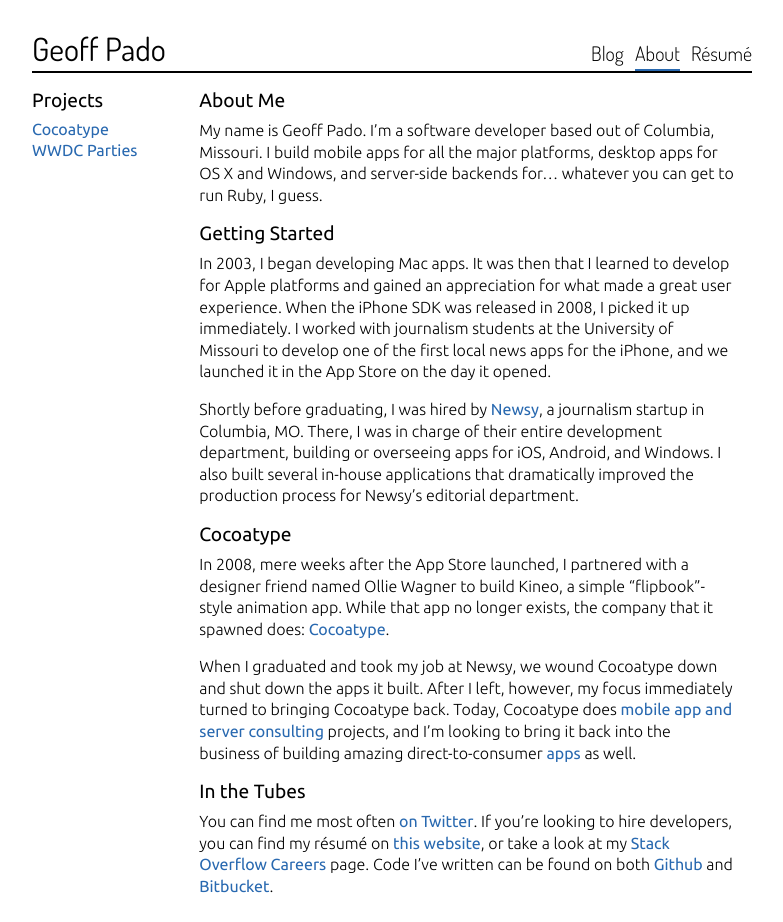
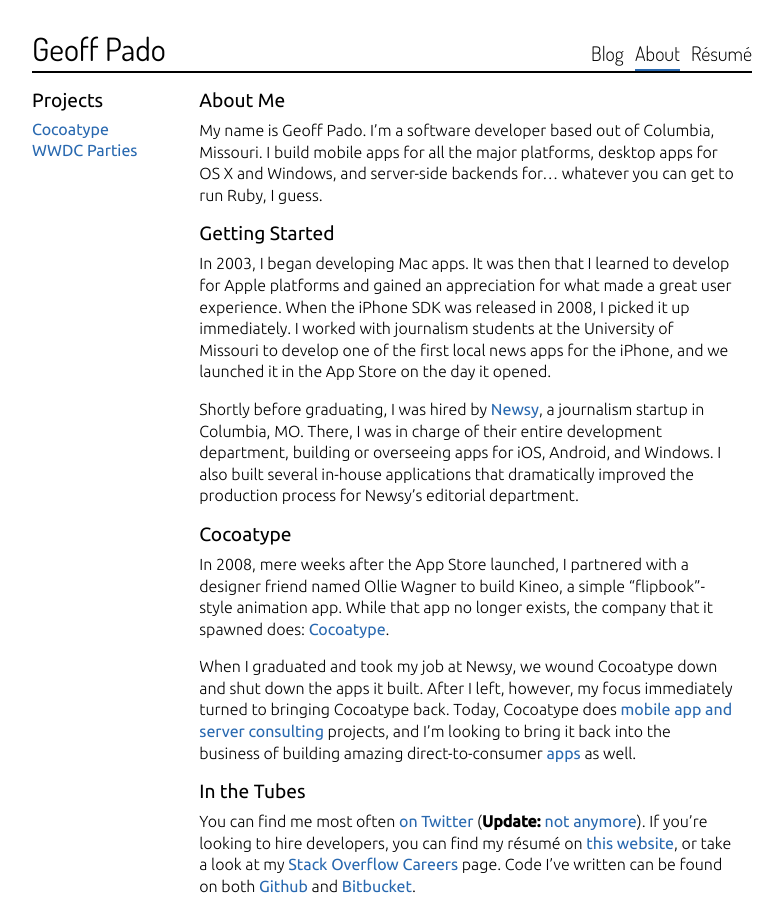
Before and after one commit to Arclite/pado, a Jekyll site: the page built from about.md, in a window 1280 px wide. Shown: the whole page, without its empty margins (248-1031 px from the left). Built offline with Jekyll 4.4.1, drawn with Linux system fonts in a browser that asks for light colours.

Commit message:
Add update to about page, re: Twitter.

```diff
--- a/about.md
+++ b/about.md
@@ -21,4 +21,4 @@
 When I graduated and took my job at Newsy, we wound Cocoatype down and shut down the apps it built. After I left, however, my focus immediately turned to bringing Cocoatype back. Today, Cocoatype does [mobile app and server consulting](http://cocoatype.com/services) projects, and I'm looking to bring it back into the business of building amazing direct-to-consumer [apps](http://cocoatype.com/apps) as well.
 
 ## In the Tubes
-You can find me most often [on Twitter](http://twitter.com/Arclite). If you're looking to hire developers, you can find my r&eacute;sum&eacute; on [this website](/resume), or take a look at my [Stack Overflow Careers](http://careers.stackoverflow.com/geoffpado) page. Code I've written can be found on both [Github](https://github.com/Arclite) and [Bitbucket](https://bitbucket.org/geoffpado).
+You can find me most often [on Twitter](http://twitter.com/Arclite) (**Update:** [not anymore](/blog/2014/11/goodbye-twitter/)). If you're looking to hire developers, you can find my r&eacute;sum&eacute; on [this website](/resume), or take a look at my [Stack Overflow Careers](http://careers.stackoverflow.com/geoffpado) page. Code I've written can be found on both [Github](https://github.com/Arclite) and [Bitbucket](https://bitbucket.org/geoffpado).
```
